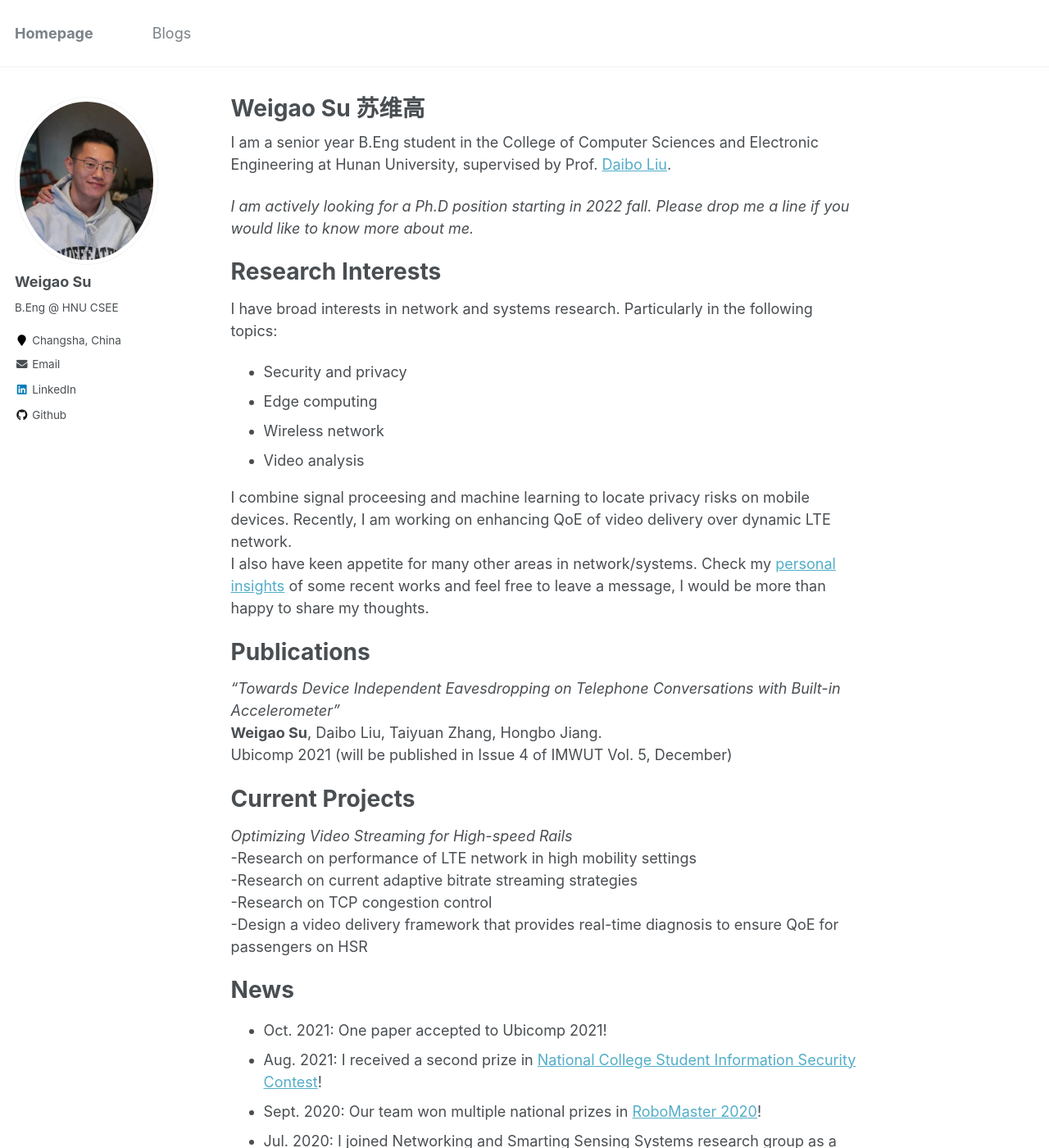
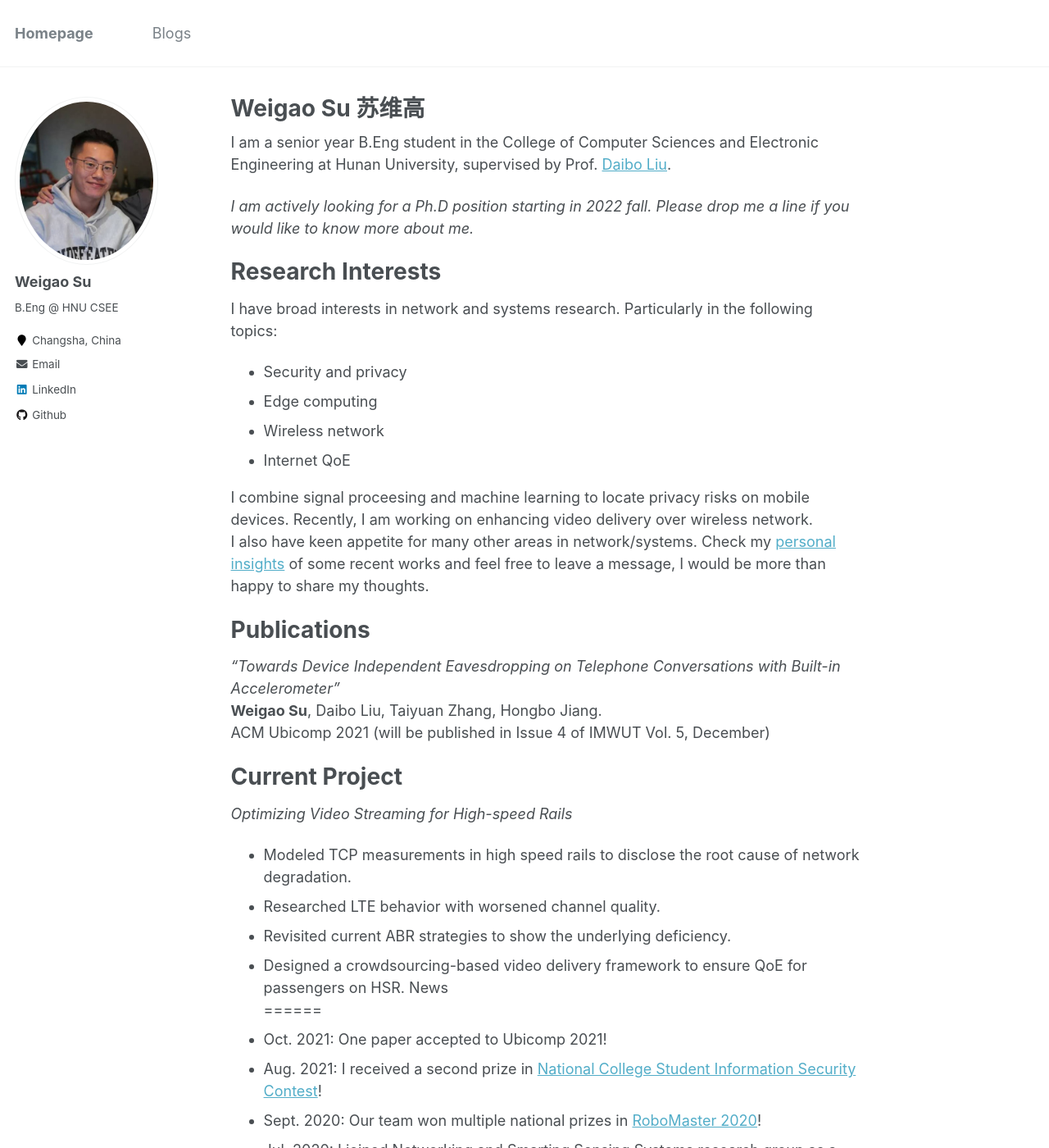
Before and after one commit to wegul/wegul.github.io, a Jekyll site: the page built from _pages/about.md, in a window 1280 px wide and 1400 px high. Shown: the whole window at 82% size. Built offline with Jekyll 4.4.1, drawn with Linux system fonts in a browser that asks for light colours.

Commit message:
Update about.md

```diff
--- a/_pages/about.md
+++ b/_pages/about.md
@@ -21,26 +21,25 @@ I have broad interests in network and systems research. Particularly in the foll
 - Security and privacy
 - Edge computing
 - Wireless network
-- Video analysis
+- Internet QoE
 
-I combine signal proceesing and machine learning to locate privacy risks on mobile devices. Recently, I am working on enhancing QoE of video delivery over dynamic LTE network.
+I combine signal proceesing and machine learning to locate privacy risks on mobile devices. Recently, I am working on enhancing video delivery over wireless network.
 I also have keen appetite for many other areas in network/systems. Check my [personal insights](https://wegul.github.io/wegul/year-archive/) of some recent works and feel free to leave a message, I would be more than happy to share my thoughts.
 
 Publications
 ======
 *“Towards Device Independent Eavesdropping on Telephone Conversations with Built-in Accelerometer”*
 **Weigao Su**, Daibo Liu, Taiyuan Zhang, Hongbo Jiang.
-Ubicomp 2021 (will be published in Issue 4 of IMWUT Vol. 5, December)
+ACM Ubicomp 2021 (will be published in Issue 4 of IMWUT Vol. 5, December)
 
 
-Current Projects
+Current Project
 ======
 *Optimizing Video Streaming for High-speed Rails*
--Research on performance of LTE network in high mobility settings
--Research on current adaptive bitrate streaming strategies
--Research on TCP congestion control
--Design a video delivery framework that provides real-time diagnosis to ensure QoE for passengers on HSR
-
+- Modeled TCP measurements in high speed rails to disclose the root cause of network degradation.
+- Researched LTE behavior with worsened channel quality.
+- Revisited current ABR strategies to show the underlying  deficiency.
+- Designed a crowdsourcing-based video delivery framework to ensure QoE for passengers on HSR.
 News
 ======
 * Oct. 2021: One paper accepted to Ubicomp 2021!
```
